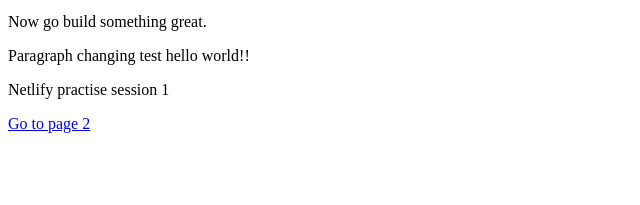
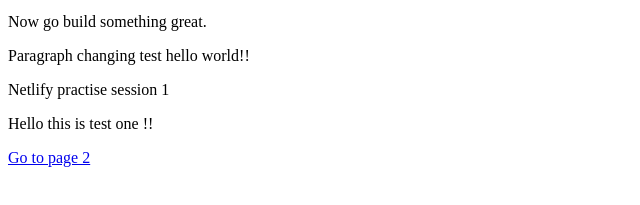
Before and after one commit to lallhar/finalgtsby, a Gatsby site: page / in a window 1280 px wide. Shown: the part 101-306 px from the top of the page, without its empty margins (0-640 px from the left). Built offline with nearby package versions, Linux system fonts and the light colour scheme; Gatsby itself is replaced by a stand-in of ours.

Commit message:
Update index.js

```diff
--- a/src/pages/index.js
+++ b/src/pages/index.js
@@ -8,6 +8,9 @@ const IndexPage = () => (
     <p>Now go build something great.</p>
   <p>Paragraph changing test hello world!! </p>
     <p>Netlify practise session 1</p>
+
+
+  <p> Hello this is test one !! </p>
     <Link to="/page-2/">Go to page 2</Link>
   </div>
 )
```
